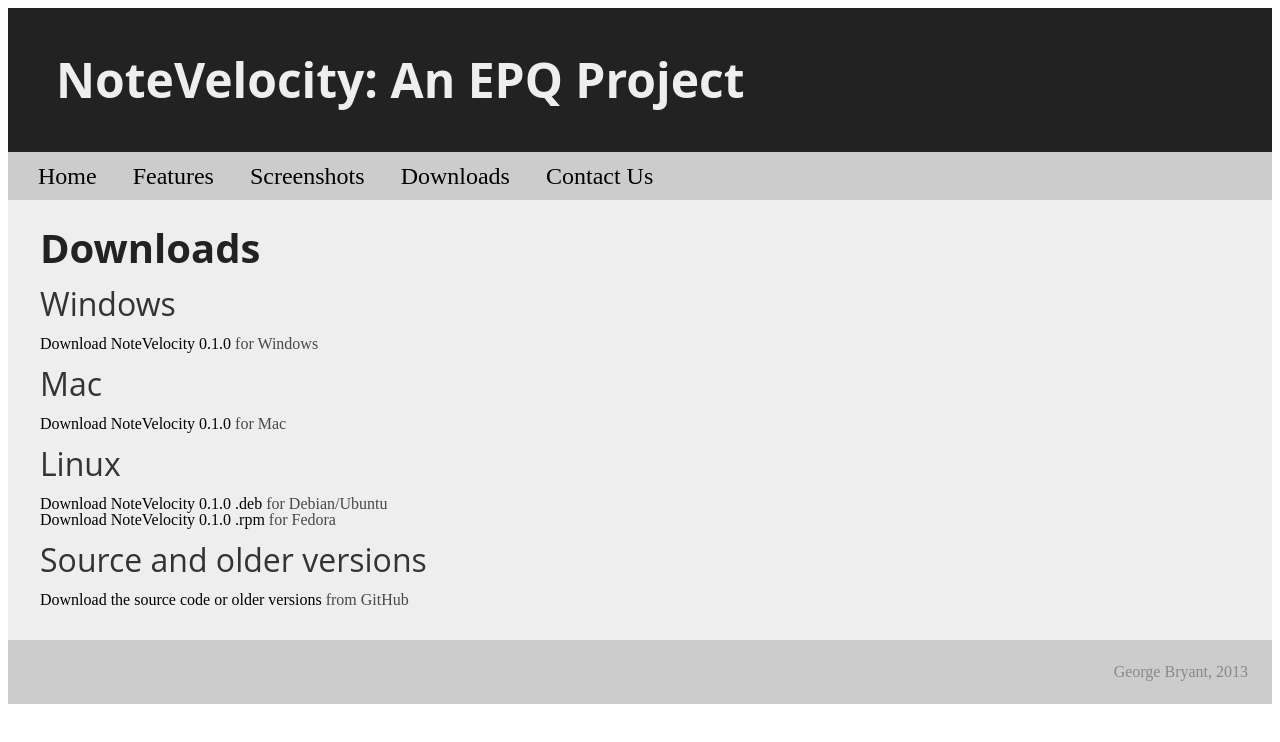
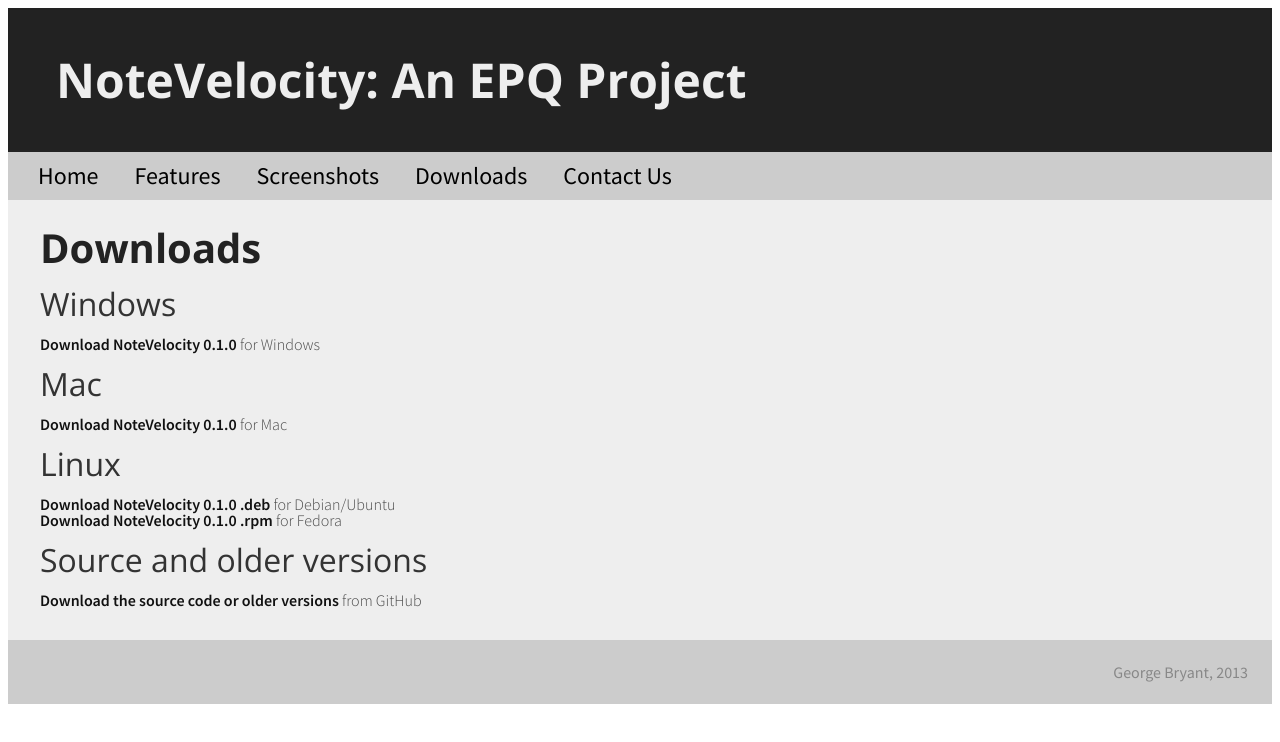
Before and after one commit to Luxtylo/NoteVelocity-Site, a plain HTML site: page download.html in a window 1280 px wide. Drawn offline with nearby package versions, Linux system fonts and the light colour scheme.

Commit message:
Added code to use Google Web Fonts for Source Sans Pro and Open Sans, although the Source Sans Pro may not be working.

```diff
--- a/css/styles.css
+++ b/css/styles.css
@@ -1,4 +1,6 @@
 /*Stylesheet for the NoteVelocity website*/
+
+@import url(http://fonts.googleapis.com/css?family=Source+Sans+Pro:300,400,600|Open+Sans:400,700);
 
 .page {
 	/*margin-top: 0.5em;*/
@@ -15,7 +17,7 @@
 
 	padding: 1em;
 
-	font-family: "Open Sans";
+	font-family: "Open Sans", sans-serif;
 	font-size: 3em;
 	font-weight: bold;
 }
@@ -37,7 +39,8 @@
 	padding-right: 0.75em;
 	padding-bottom: 0.5em;
 
-	font-family: "Source Sans Pro";
+	font-family: "Source Sans Pro", sans-serif;
+	font-weight: 400;
 	font-size: 1.5em;
 }
 
@@ -61,14 +64,9 @@
 	max-width: 1440px;
 }
 
-.mainlink {
-	color: #000;
-	text-decoration: none;
-	font-family: "Source Sans Pro";
-}
-
 .emphasis {
-	font-family: "Source Sans Pro";
+	font-family: "Source Sans Pro", sans-serif;
+	font-weight: 400;
 	color: #282828;
 }
 
@@ -83,7 +81,8 @@
 	float: right;
 	color: #888;
 
-	font-family: "Source Sans Pro";
+	font-family: "Source Sans Pro", sans-serif;
+	font-weight: 400;
 	font-size: 1em;
 	text-align: right;
 	text-decoration: none;
@@ -103,7 +102,7 @@
 	padding-top: 0em;
 
 	line-height: 1em;
-	font-family: "Open Sans";
+	font-family: "Open Sans", sans-serif;
 	font-size: 2.5em;
 	font-weight: bold;
 
@@ -114,16 +113,31 @@
 	margin-top: 0.5em;
 	margin-bottom: 0.5em;
 
-	font-family: "Open Sans";
+	font-family: "Open Sans", sans-serif;
 	font-size: 2em;
 
 	color: #333;
 }
 
 p {
-	font-family: "Source Sans Pro Light";
+	font-family: "Source Sans Pro", sans-serif;
+	font-weight: 300;
 	font-size: 1em;
 	color: #484848;
+}
+
+p a:link {
+	color: #111;
+	text-decoration: none;
+	font-family: "Source Sans Pro", sans-serif;
+	font-weight: 600;
+}
+
+p a:visited {
+	color: #111;
+	text-decoration: none;
+	font-family: "Source Sans Pro", sans-serif;
+	font-weight: 600;
 }
 
 a {
@@ -166,6 +180,14 @@
 	p {
 		font-size: 0.9em;
 	}
+
+	p a:link {
+		font-size: 0.9em;
+	}
+
+	p a:visited {
+		font-size: 0.9em;
+	}
 }
 
 @media (max-width: 600px) {
@@ -200,6 +222,14 @@
 		font-size: 0.8em;
 	}
 
+	p a:link {
+		font-size: 0.8em;
+	}
+
+	p a:visited {
+		font-size: 0.8em;
+	}
+
 	a {
 		text-decoration: none;
 	}
--- a/download.html
+++ b/download.html
@@ -19,14 +19,14 @@
 			<div class="main">
 				<h1>Downloads</h1>
 				<h2>Windows</h2>
-				<p><a href="" class="mainlink">Download NoteVelocity 0.1.0</a> for Windows</p>
+				<p><a href="">Download NoteVelocity 0.1.0</a> for Windows</p>
 				<h2>Mac</h2>
-				<p><a href="" class="mainlink">Download NoteVelocity 0.1.0</a> for Mac</p>
+				<p><a href="">Download NoteVelocity 0.1.0</a> for Mac</p>
 				<h2>Linux</h2>
-				<p><a href="" class="mainlink">Download NoteVelocity 0.1.0 .deb</a> for Debian/Ubuntu<br />
-					<a href="" class="mainlink">Download NoteVelocity 0.1.0 .rpm</a> for Fedora</p>
+				<p><a href="">Download NoteVelocity 0.1.0 .deb</a> for Debian/Ubuntu<br />
+					<a href="">Download NoteVelocity 0.1.0 .rpm</a> for Fedora</p>
 				<h2>Source and older versions</h2>
-				<p><a href="github.com/Luxtylo/NoteVelocity" class="mainlink">Download the source code or older versions</a> from GitHub</p>
+				<p><a href="github.com/Luxtylo/NoteVelocity">Download the source code or older versions</a> from GitHub</p>
 			</div>
 			<div class="footer">
 				<a href="http://gbryant.co.uk" class="footerlink">George Bryant, 2013</a>
```
Also changed, not shown: index.html (+1 -1 lines).
